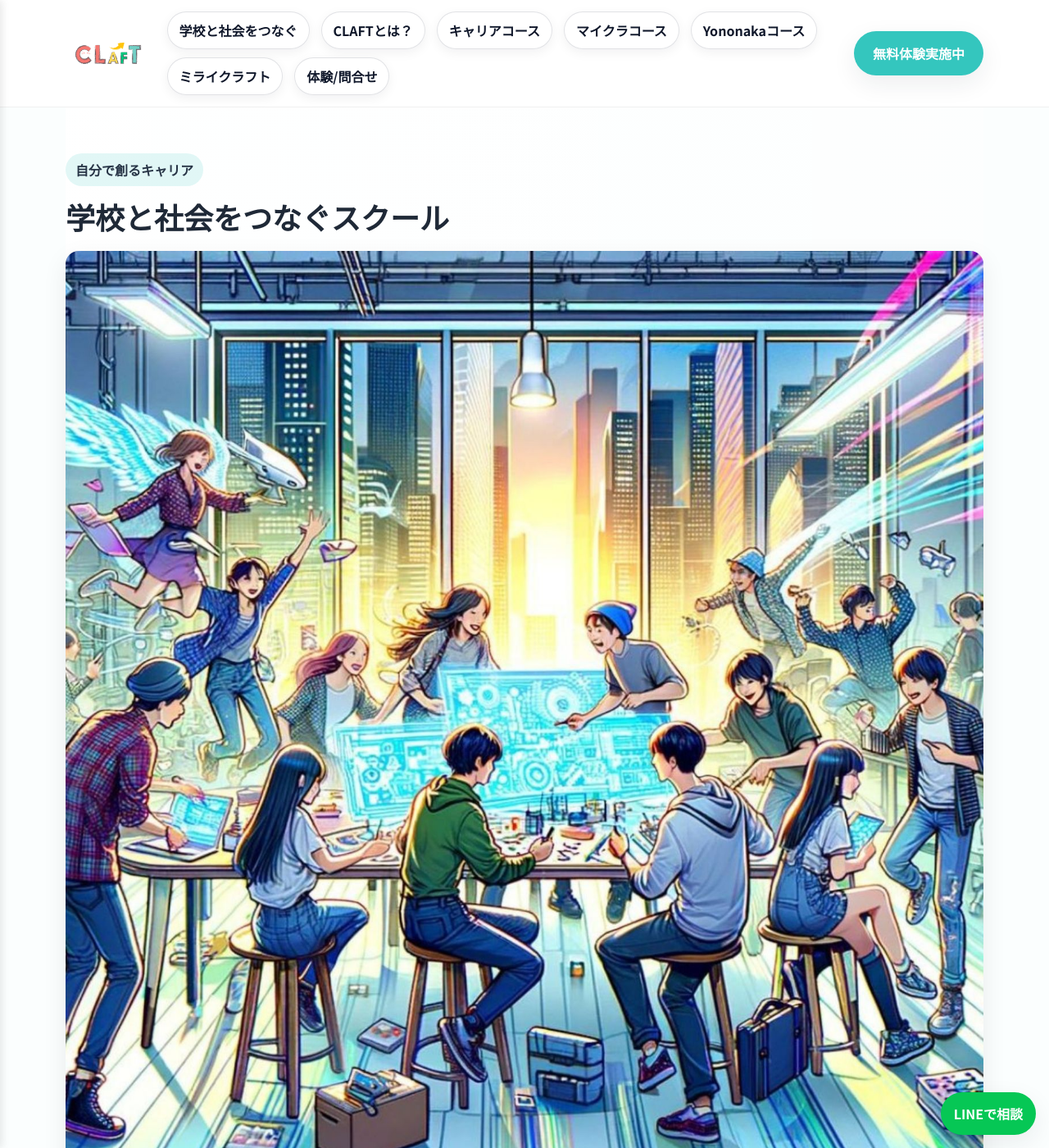
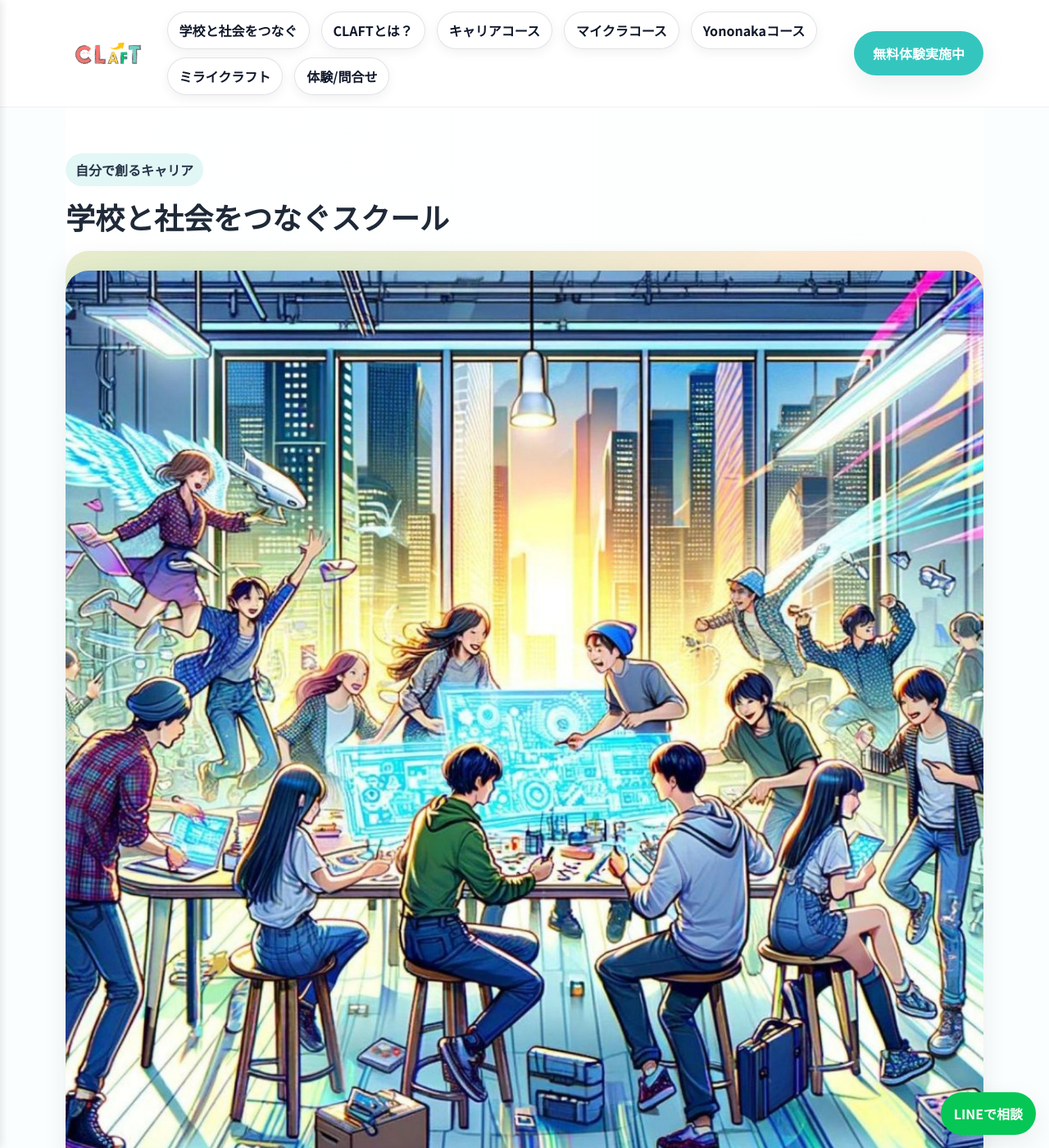
Before and after one commit to keepon1115/claft, a Jekyll site: the page built from index.html, in a window 1280 px wide and 1400 px high. Shown: the whole window at 82% size. Built offline with Jekyll 4.4.1, drawn with Linux system fonts in a browser that asks for light colours; some web fonts are replaced.

Commit message:
サイズ修正

```diff
--- a/index.html
+++ b/index.html
@@ -7,13 +7,13 @@
 
 <style>
   /* ========== Helpers ========== */
-  .img-1x1{aspect-ratio:1/1;width:100%;height:auto;object-fit:cover;border-radius:12px}
-  .img-16x9{aspect-ratio:16/9;width:100%;height:auto;object-fit:cover;border-radius:12px}
+  .img-1x1{aspect-ratio:1/1;width:100%;height:auto;object-fit:cover;border-radius:28px;box-shadow:0 10px 30px rgba(31,41,55,.08);margin:24px 0}
+  .img-16x9{aspect-ratio:16/9;width:100%;height:auto;object-fit:cover;border-radius:28px;box-shadow:0 10px 30px rgba(31,41,55,.08);margin:18px 0 24px}
 
   /* ========== HERO: 1:1 ラッパーで厳守、スマホは本文の下に配置 ========== */
   .hero .hero-visual{
     position:relative; aspect-ratio:1/1 !important;
-    border-radius:16px; overflow:hidden; box-shadow:0 10px 30px rgba(0,0,0,.08)
+    border-radius:28px; overflow:hidden; box-shadow:0 10px 30px rgba(31,41,55,.08)
   }
   .hero .hero-visual img{
     position:absolute; inset:0; width:100% !important; height:100% !important;
@@ -59,7 +59,7 @@
   .course-card a{display:block;position:static!important}
   .course-card::before,.course-card a::before,.course-card .course-media::before{content:none!important}
   .course-card .course-media{position:relative!important;height:auto!important}
-  .course-card .course-media img{width:100%!important;height:auto!important;aspect-ratio:16/9!important;object-fit:cover!important;display:block}
+  .course-card .course-media img{width:100%!important;height:auto!important;aspect-ratio:16/9!important;object-fit:cover!important;display:block;border-radius:16px!important}
   .course-card .course-body{position:static!important;background:#fff!important;color:#0f172a!important;padding:16px!important}
   .course-body h3{margin:.3em 0 .4em}
 
--- a/school_society.html
+++ b/school_society.html
@@ -21,8 +21,8 @@
 
 /* 16:9 汎用プレゼン画像 */
 .schoolsociety .ph{
-  width:min(100%, 1200px); aspect-ratio:16/9; object-fit:cover; border-radius:16px;
-  box-shadow:var(--shadow); margin-inline:auto;
+  width:100%; aspect-ratio:16/9; object-fit:cover; border-radius:28px;
+  box-shadow:var(--shadow); margin:18px 0 24px; display:block;
 }
 
 /* ダーク背景帯 */
```
Also changed, not shown: career.html (+8 -11 lines).
